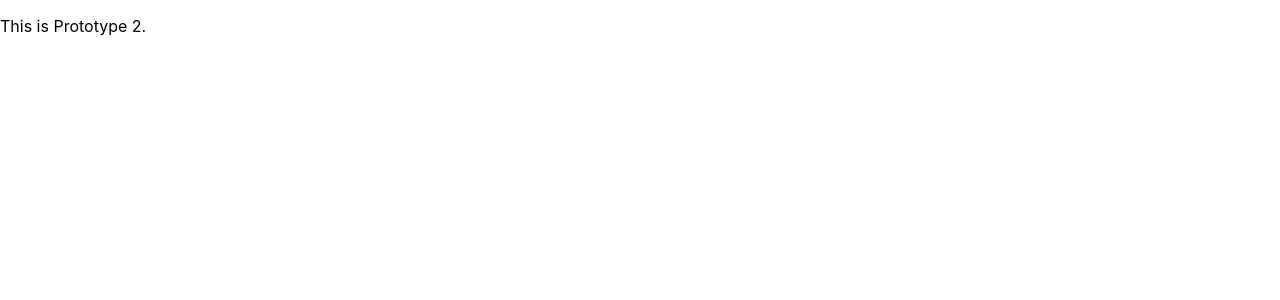
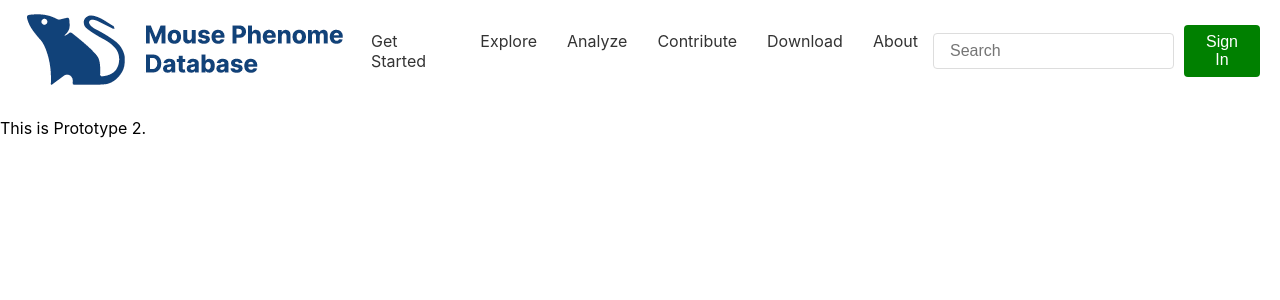
Before and after one commit to XueTang422/mouse-phenome-db, a React (Create React App) app in the folder mpd-app/: page / in a window 1280 px wide. Shown: the top 300 px of the page. Built offline with nearby package versions, Linux system fonts and the light colour scheme.

Commit message:
Created navbar2 component and added stylings

```diff
--- a/mpd-app/src/HomePage2.js
+++ b/mpd-app/src/HomePage2.js
@@ -1,8 +1,10 @@
 import React from "react";
+import Navbar2 from "./Navbar2";
 
 const HomePage2 = () =>{
     return(
         <div>
+            <Navbar2/>
             <p>
                 This is Prototype 2.
             </p>
--- /dev/null
+++ b/mpd-app/src/Navbar2.css
@@ -0,0 +1,63 @@
+.navbar {
+    display: flex;
+    justify-content: space-between;
+    align-items: center;
+    padding: 0 20px;
+    background-color: white;
+}
+
+.navbar-menu {
+    list-style-type: none;
+    display: flex;
+    margin: 0;
+    padding: 0;
+}
+
+.navbar-item {
+    padding: 0 15px;
+}
+
+.navbar-item a {
+    text-decoration: none;
+    color: #333;
+    font-size: 16px;
+    transition: color 0.3s;
+}
+
+.navbar-item a:hover {
+    color: #017cff;
+}
+
+.navbar-search-signin {
+    display: flex;
+    align-items: center;
+}
+
+.search-input {
+    padding: 8px 16px;
+    margin-right: 10px;
+    border: 1px solid #ddd;
+    border-radius: 4px;
+    font-size: 16px;
+    outline: none;
+    transition: border-color 0.3s;
+}
+
+.search-input:focus {
+    border-color: #017cff;
+}
+
+.sign-in-button {
+    padding: 8px 15px;
+    background-color: green;
+    border: none;
+    border-radius: 4px;
+    color: white;
+    font-size: 16px;
+    cursor: pointer;
+    transition: background-color 0.3s;
+}
+
+.sign-in-button:hover {
+    background-color: green;
+}
--- /dev/null
+++ b/mpd-app/src/Navbar2.js
@@ -0,0 +1,30 @@
+import React from 'react';
+import './Navbar2.css';
+import lightThemeLogo from './images/logo2.png';
+
+const Navbar2 = () => {
+  return (
+    <nav className="navbar">
+      <div className="navbar-logo">
+        <a href="https://phenome.jax.org/">
+            <img src={lightThemeLogo} alt="NavbarLogo2" />
+        </a>
+      </div>
+      <ul className="navbar-menu">
+        <li className="navbar-item"><a href="#">Get Started</a></li>
+        {/* TO-DO: Modify href placeholder navigating to a specific url */}
+        <li className="navbar-item"><a href="#">Explore</a></li>
+        <li className="navbar-item"><a href="#">Analyze</a></li>
+        <li className="navbar-item"><a href="#">Contribute</a></li>
+        <li className="navbar-item"><a href="#">Download</a></li>
+        <li className="navbar-item"><a href="#">About</a></li>
+      </ul>
+      <div className="navbar-search-signin">
+        <input type="text" className="search-input" placeholder="Search" />
+        <button className="sign-in-button">Sign In</button>
+      </div>
+    </nav>
+  );
+};
+
+export default Navbar2;
```
